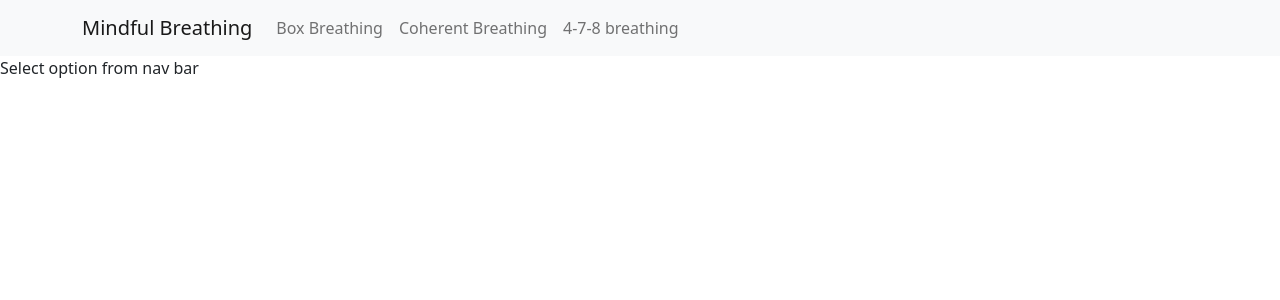
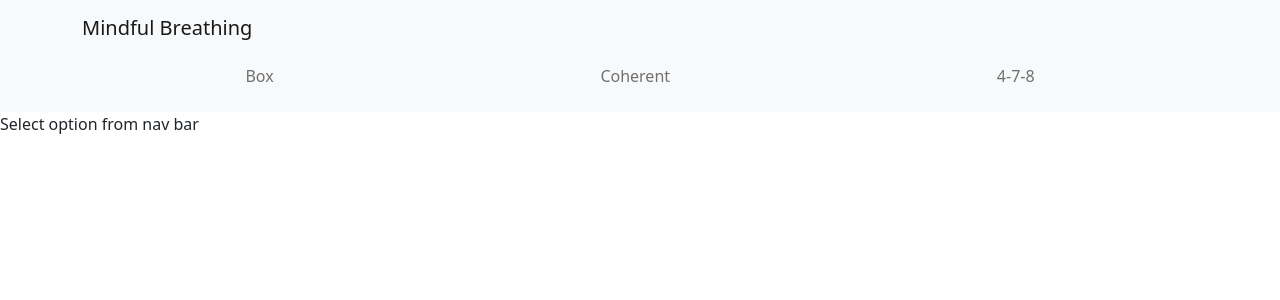
Before and after one commit to vishal-joshy/mindful-breathing-companion, a React (Create React App) app: page / in a window 1280 px wide. Shown: the top 300 px of the page. Built offline with nearby package versions, Linux system fonts and the light colour scheme.

Commit message:
Remove NavBar collapse Make Nav item names shorter

```diff
--- a/src/components/Header/NavBar.js
+++ b/src/components/Header/NavBar.js
@@ -1,24 +1,39 @@
-import React from 'react';
-import { Navbar, Container, Nav, NavDropdown } from 'react-bootstrap';
-import { Link } from 'react-router-dom';
+import React from "react";
+import { Navbar, Container, Nav, NavDropdown } from "react-bootstrap";
+import { Link } from "react-router-dom";
+import { useMediaQuery } from "react-responsive";
 
 function NavBar() {
+	const isDesktopDevice = useMediaQuery({
+		query: "(min-device-width: 900px)",
+	});
+	console.log({ isDesktopDevice });
 	return (
 		<div>
 			<Navbar bg='light' expand='lg'>
-				<Container>
+				<Container
+					style={{
+						display: "flex",
+						flexDirection: isDesktopDevice ? "row" : "column",
+						alignItems: "flex-start",
+					}}>
 					<Navbar.Brand>Mindful Breathing</Navbar.Brand>
-					<Navbar.Toggle aria-controls='basic-navbar-nav' />
-					<Navbar.Collapse id='basic-navbar-nav'>
-						<Nav className='me-auto'>
+					<Navbar style={{width:isDesktopDevice?'auto':'100%'}}>
+						<Nav
+							style={{
+								display: "flex",
+								flexDirection: "row",
+								alignItems: "flex-start",
+								flex: "1",
+								justifyContent: "space-around",
+							}}>
+							<Nav.Link href='#/box'>Box </Nav.Link>
 
-							<Nav.Link href='#/box'>Box Breathing</Nav.Link>
+							<Nav.Link href='#/coherent'>Coherent </Nav.Link>
 
-							<Nav.Link href='#/coherent'>Coherent Breathing</Nav.Link>
-
-							<Nav.Link href='#/four-seven'>4-7-8 breathing</Nav.Link>
+							<Nav.Link href='#/four-seven'>4-7-8 </Nav.Link>
 						</Nav>
-					</Navbar.Collapse>
+					</Navbar>
 				</Container>
 			</Navbar>
 		</div>
```
